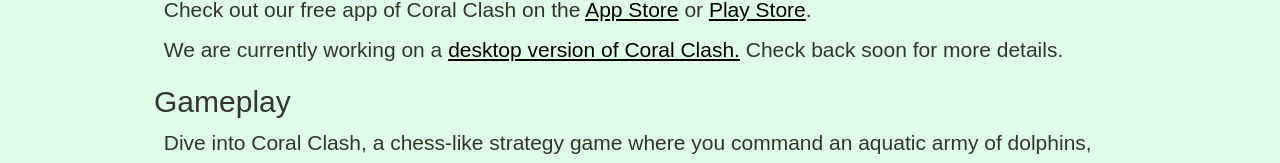
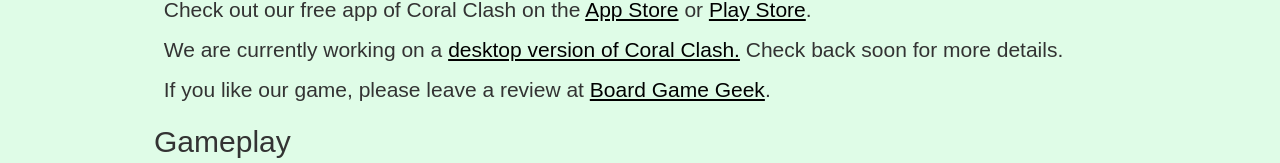
Before and after one commit to adam-winchell/real_nito_games, a SvelteKit app: page /coral_clash in a window 1280 px wide. Shown: the part 618-781 px from the top of the page. Built offline with nearby package versions, Linux system fonts and the light colour scheme.

Commit message:
coral clash bgg

```diff
--- a/src/routes/coral_clash/+page.svelte
+++ b/src/routes/coral_clash/+page.svelte
@@ -26,6 +26,8 @@
         <p>Check out our free app of Coral Clash on the <a href="#">App Store</a> or <a href="https://play.google.com/store/apps/details?id=com.jbuxofplenty.coralclash">Play Store</a>.</p>
 
         <p>We are currently working on a <a href="https://coral-clash.web.app">desktop version of Coral Clash.</a> Check back soon for more details.</p>
+
+        <p>If you like our game, please leave a review at <a href="https://boardgamegeek.com/boardgame/458177/coral-clash">Board Game Geek </a>.</p>
 
         <h2>Gameplay</h2>
         <p>Dive into Coral Clash, a chess-like strategy game where you command an aquatic army of dolphins, turtles, and more, to outmaneuver your opponent in a war to create and own the coral reef. Victory is achieved through clever strategy: either checkmate your opponent's whale or dominate the board with coral control.</p>
```
